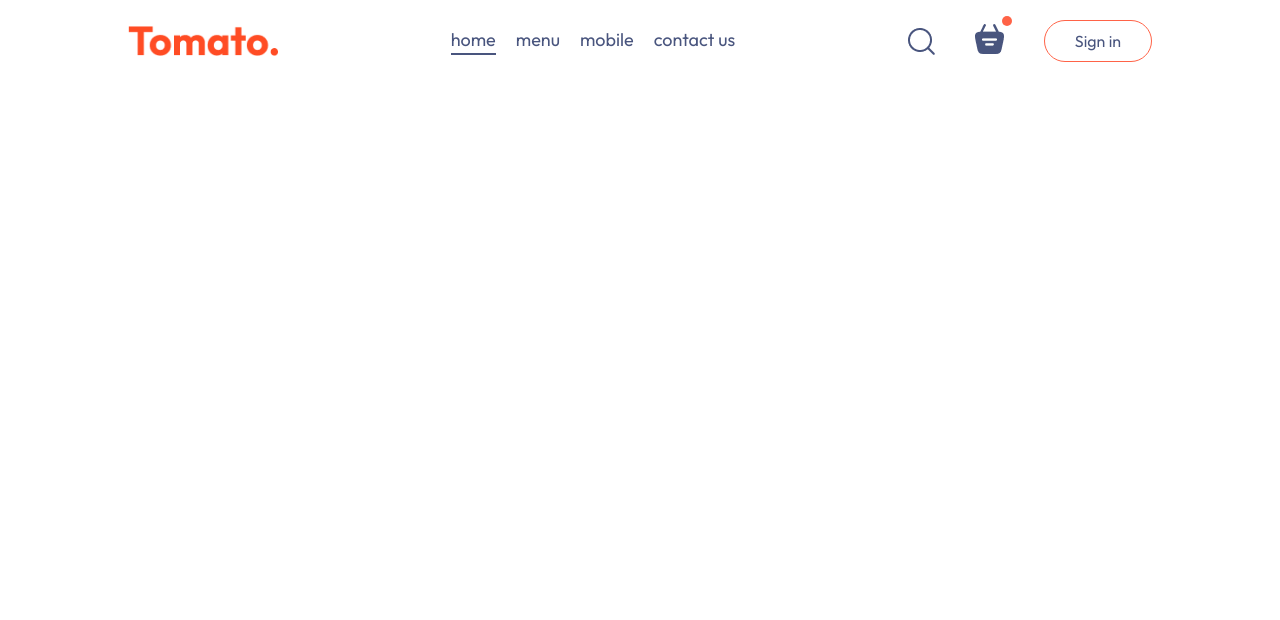
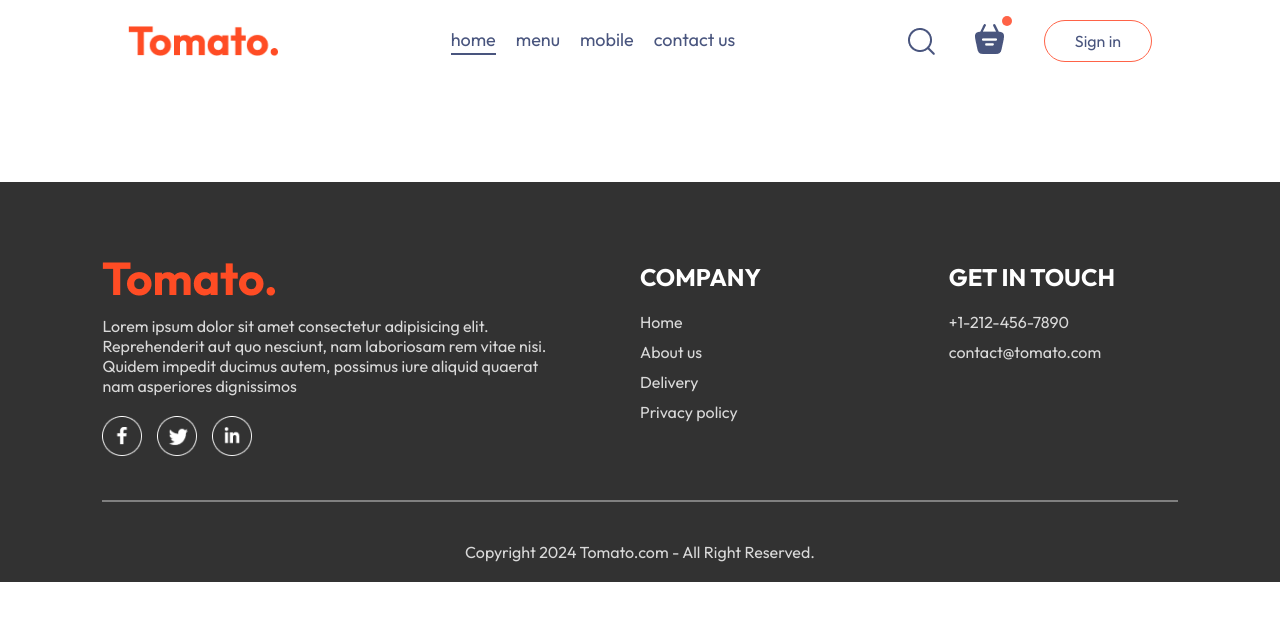
Before and after one commit to Diksha6057/Savora, a React (Vite) app: page /order in a window 1280 px wide. Shown: the top 620 px of the page. Built offline with nearby package versions, Linux system fonts and the light colour scheme.

Commit message:
Add Footer component with company info, quick links, and social icons

```diff
--- a/src/App.jsx
+++ b/src/App.jsx
@@ -4,10 +4,12 @@
 import PlaceOrder from './pages/PlaceOrder/PlaceOrder'
 import Cart from './pages/Cart/Cart'
 import Home from './pages/Home/Home'
+import Footer from './components/Footer/Footer'
 
 const App = () => {
   return (
-    <div className="app">
+    <>
+        <div className="app">
       <Navbar />
       <Routes>
         <Route path='/' element={<Home/>}/>
@@ -15,6 +17,9 @@
   <Route path='/order' element={<PlaceOrder/>}/> */}
       </Routes>
     </div>
+    <Footer/>
+    </>
+
   )
 }
 
--- /dev/null
+++ b/src/components/Footer/Footer.css
@@ -0,0 +1,41 @@
+.footer{
+    color: #d9d9d9;
+    background-color: #323232;
+    display: flex;
+    flex-direction: column;
+    align-items: center;
+    gap: 20px;
+    padding: 20px 8vw;
+    padding-top: 80px;
+    margin-top: 100px;
+}
+.footer-content{
+    width: 100%;
+    display: grid;
+    grid-template-columns: 2fr 1fr 1fr;
+    gap: 80px;
+}
+.footer-content-left , .footer-content-right , .footer-content-center{
+    display: flex;
+    flex-direction: column;
+    align-items: start;
+    gap: 20px;
+}
+.footer-content-left li, .footer-content-right li, .footer-content-center li{
+   list-style: none;
+   margin-bottom: 10px;
+}
+.footer-content-right h2, .footer-content-center h2{
+    color: white;
+}
+.footer-social-icons img{
+    width: 40px;
+    margin-right: 15px;
+}
+.footer hr{
+    width: 100%;
+    height: 2px;
+    margin: 20px 0;
+    background-color: grey;
+    border: none;
+}
--- /dev/null
+++ b/src/components/Footer/Footer.jsx
@@ -0,0 +1,40 @@
+import React from 'react'
+import './Footer.css'
+import { assets } from '../../assets/assets'
+const Footer = () => {
+  return (
+    <div className='footer' id='footer'>
+<div className="footer-content">
+    <div className='footer-content-left'>
+        <img src={assets.logo} alt="" />
+        <p>Lorem ipsum dolor sit amet consectetur adipisicing elit. Reprehenderit aut quo nesciunt, nam laboriosam rem vitae nisi. Quidem impedit ducimus autem, possimus iure aliquid quaerat nam asperiores dignissimos</p>
+        <div className="footer-social-icons">
+            <img src={assets.facebook_icon} alt="" />
+            <img src={assets.twitter_icon} alt="" />
+            <img src={assets.linkedin_icon} alt="" />
+        </div>
+    </div>
+    <div className='footer-content-center'>
+        <h2>COMPANY</h2>
+        <ul>
+            <li>Home</li>
+            <li>About us</li>
+            <li>Delivery</li>
+            <li>Privacy policy</li>
+        </ul>
+    </div>
+    <div className='footer-content-right'>
+        <h2>GET IN TOUCH</h2>
+        <ul>
+            <li>+1-212-456-7890</li>
+            <li>contact@tomato.com</li>
+        </ul>
+    </div>
+</div>
+<hr />
+<p className="footer-copyright">Copyright 2024 Tomato.com - All Right Reserved.</p>
+    </div>
+  )
+}
+
+export default Footer
```
